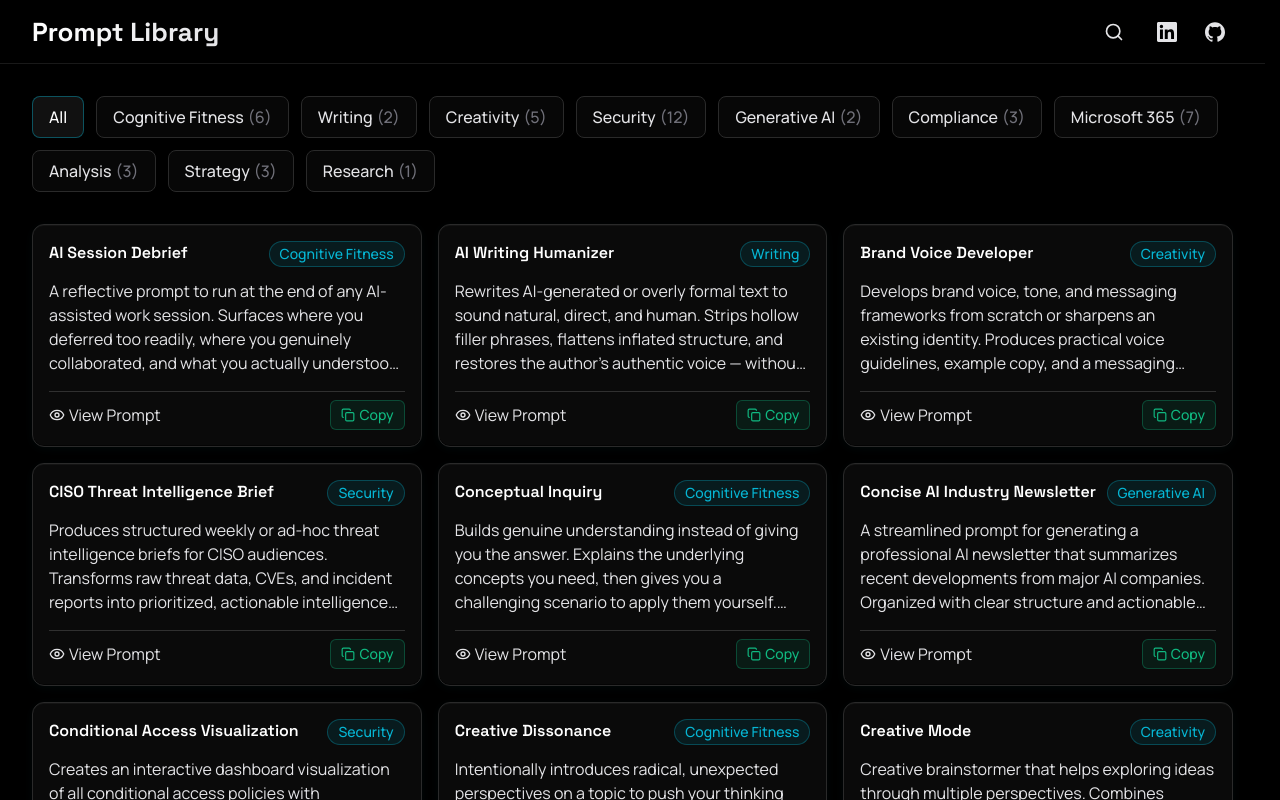
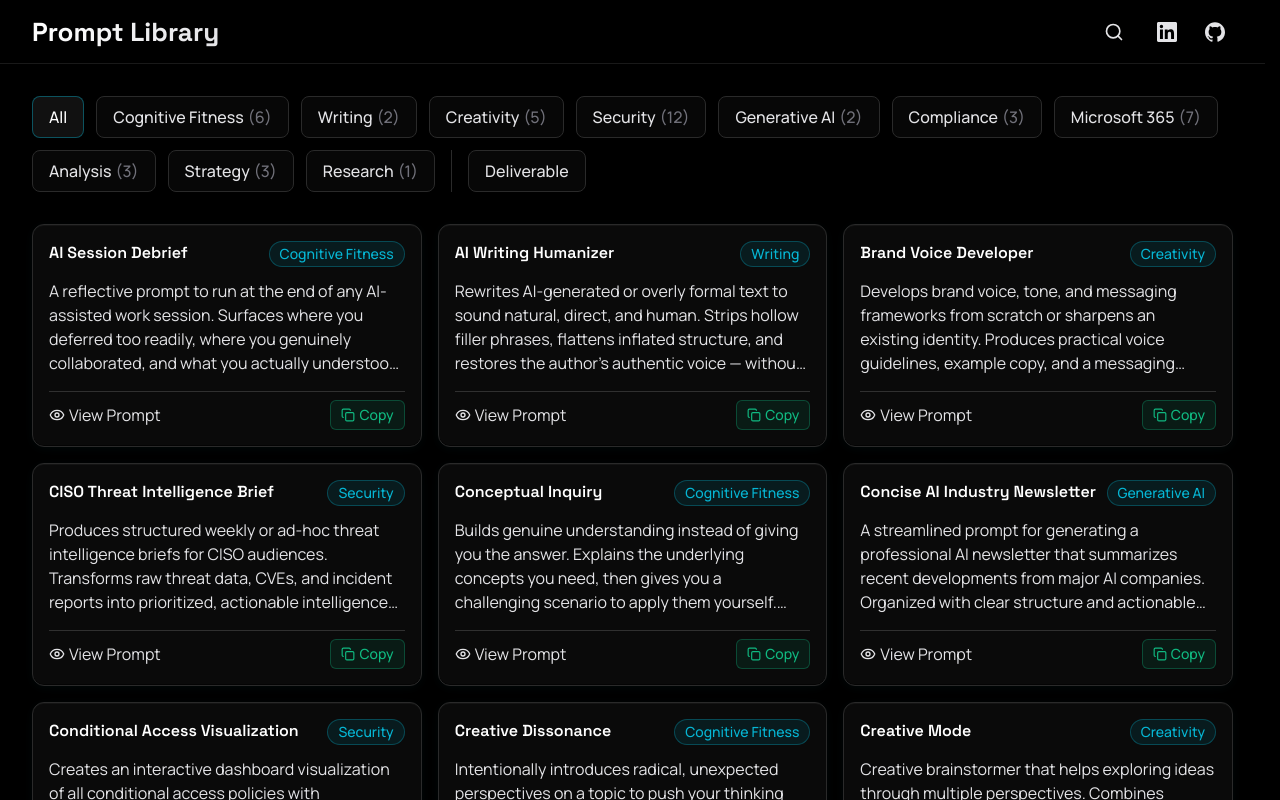
Before and after one commit to 0fflineDocs/Prompt-Library, a React (Vite) app: page / in a window 1280 px wide. Shown: the top 800 px of the page. Built offline with nearby package versions, Linux system fonts and the light colour scheme.

Commit message:
deliverable filter button

```diff
--- a/src/app.tsx
+++ b/src/app.tsx
@@ -11,6 +11,7 @@ const PromptLibrary: React.FC = () => {
   const [filteredPrompts, setFilteredPrompts] = useState<Prompt[]>([]);
   const [categories, setCategories] = useState<Category[]>([]);
   const [selectedCategory, setSelectedCategory] = useState<string>('All');
+  const [selectedTag, setSelectedTag] = useState<string | null>(null);
   const [searchQuery, setSearchQuery] = useState<string>('');
   const [isSearchOpen, setIsSearchOpen] = useState<boolean>(false);
   const [isLoading, setIsLoading] = useState<boolean>(true);
@@ -33,16 +34,18 @@ const PromptLibrary: React.FC = () => {
     loadData();
   }, []);
 
-  // Apply filters whenever category or search query changes
+  // Apply filters whenever category, tag, or search query changes
   useEffect(() => {
     let result = prompts;
 
-    // Filter by category
     if (selectedCategory !== 'All') {
       result = result.filter(prompt => prompt.category === selectedCategory);
     }
 
-    // Filter by search query
+    if (selectedTag) {
+      result = result.filter(prompt => prompt.tags.includes(selectedTag));
+    }
+
     if (searchQuery) {
       const lowerCaseQuery = searchQuery.toLowerCase();
       result = result.filter(prompt =>
@@ -53,7 +56,7 @@ const PromptLibrary: React.FC = () => {
     }
 
     setFilteredPrompts(result);
-  }, [selectedCategory, searchQuery, prompts]);
+  }, [selectedCategory, selectedTag, searchQuery, prompts]);
 
   return (
     <div className="dashboard-shell">
@@ -78,6 +81,17 @@ const PromptLibrary: React.FC = () => {
               )}
             </button>
           ))}
+          <div className="w-px bg-border mx-1" />
+          <button
+            className={`px-4 py-2 rounded-lg text-sm font-medium transition-colors duration-200 ${
+              selectedTag === 'Deliverable'
+                ? 'bg-bg-2 border border-accent/40 text-fg-0'
+                : 'bg-bg-1/70 border border-border text-fg-1 hover:text-fg-0 hover:border-accent/30'
+            }`}
+            onClick={() => setSelectedTag(selectedTag === 'Deliverable' ? null : 'Deliverable')}
+          >
+            Deliverable
+          </button>
         </div>
 
         {/* Prompts Grid */}
```
